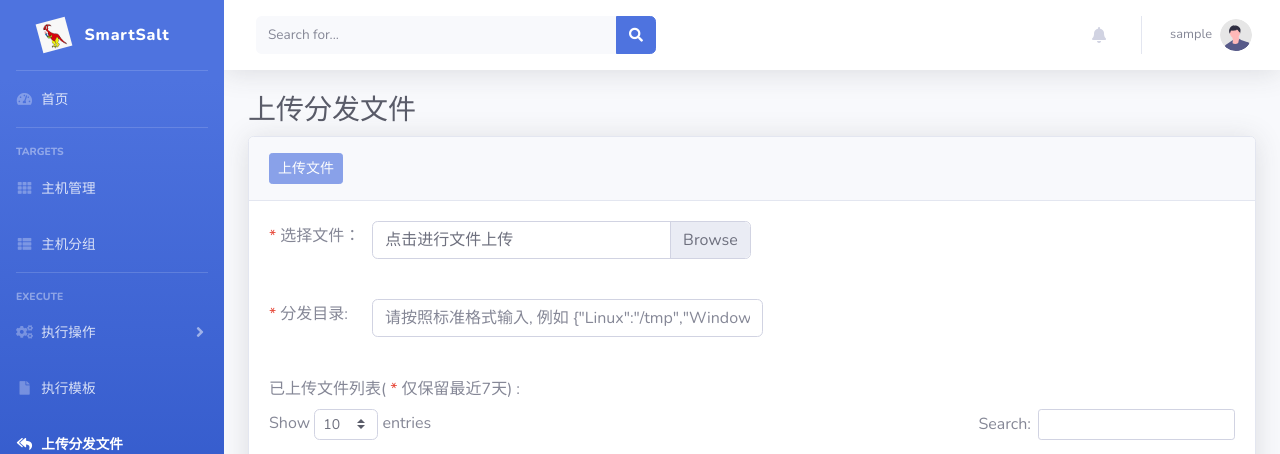
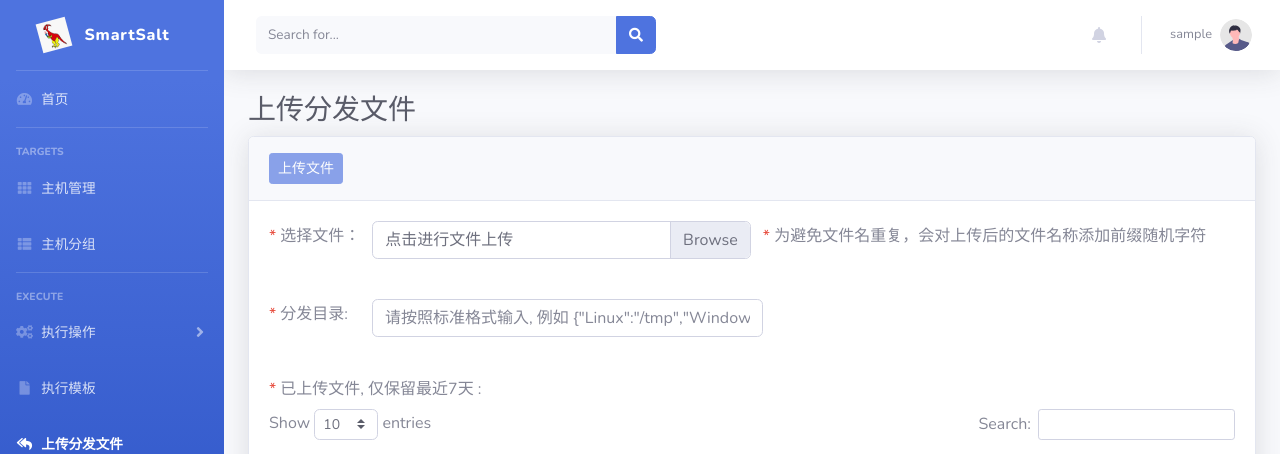
Before and after one commit to bytedance/SmartInfra, a Django app: page /upload_transfer_file/ in a window 1280 px wide. Shown: the top 454 px of the page. Run offline with Django 5.2, Linux system fonts and the light colour scheme; the visitor is signed in with stand-in values (Sample User, id 1); data comes from the database, SQL or seed files in the repository; data that the repository does not hold is empty; some libraries are stand-ins or nearby versions.

Commit message:
fix: add notice for uploading file

```diff
--- a/salt/templates/transfer_file.html
+++ b/salt/templates/transfer_file.html
@@ -58,6 +58,7 @@
                                 <label class="custom-file-label" for="fileUpload">点击进行文件上传</label>
                             </div>
                         </div>
+                        <label for="fileUpload"><span class="text-danger">*</span> 为避免文件名重复，会对上传后的文件名称添加前缀随机字符</label>
                     </div>
                     <!-- 显示文件名 -->
                     <div id="fileNameDisplay" class="mt-2" style="display: none;">
@@ -75,7 +76,7 @@
                 </div>
                 <br>
 
-                <label for="inputType2">已上传文件列表( <span class="text-danger">*</span> 仅保留最近7天) :&nbsp;&nbsp;&nbsp;&nbsp;&nbsp;&nbsp;&nbsp;&nbsp;&nbsp;</label>
+                <label for="inputType2"> <span class="text-danger">*</span> 已上传文件, 仅保留最近7天 :&nbsp;&nbsp;&nbsp;&nbsp;&nbsp;&nbsp;&nbsp;&nbsp;&nbsp;</label>
                 <br>
                 <!-- 主机组列表 -->
                 <div class="table-responsive">
```
